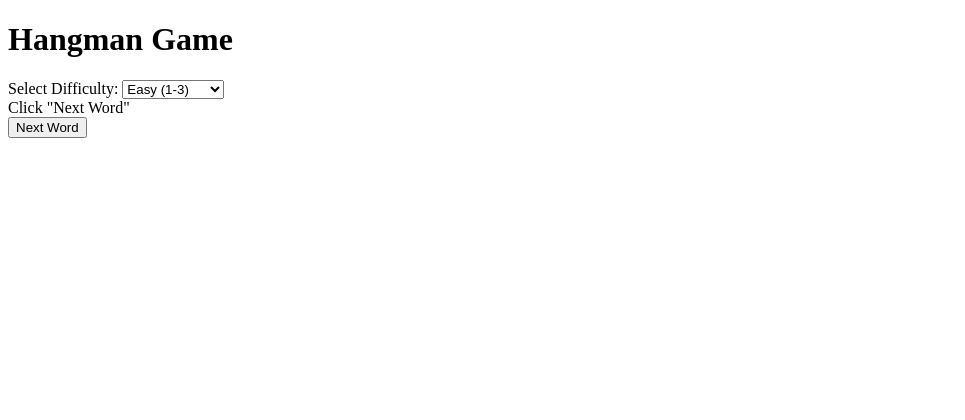
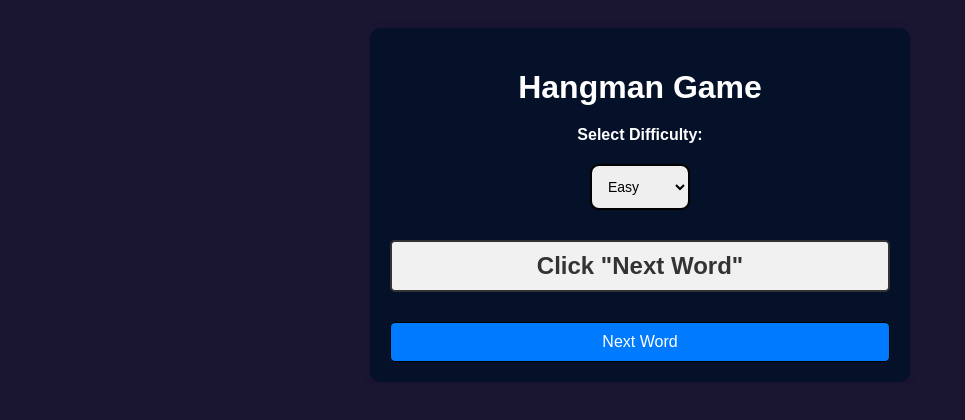
Before and after one commit to Sage-Nwanne/Spaceman, a plain HTML site: page index.html in a window 1280 px wide. Shown: the whole page, without its empty margins (0-965 px from the left). Drawn offline with Linux system fonts and the light colour scheme.

Commit message:
added css html and more js

```diff
--- a/css/style.css
+++ b/css/style.css
@@ -0,0 +1,87 @@
+
+body {
+    font-family: Arial, sans-serif;
+    text-align: center;
+    padding: 20px;
+    background-color: #1a1531;
+    /* background-image: ; */
+}
+
+/* Container Box */
+.container {
+    display: flex;
+    flex-direction: column;
+    /* justify-content: center; */
+    max-width: 500px;
+    margin: auto;
+    background: #051129;
+    padding: 20px;
+    border-radius: 10px;
+    box-shadow: 0 0 10px rgba(0, 0, 0, 0.1);
+}
+
+/* Title */
+h1 {
+    margin-bottom: 10px;
+    color: #ffffff;
+}
+
+label {
+    color:white
+}
+
+
+
+select {
+    padding: 12px;
+    font-size: 14px;
+    border: 2px solid #000000;
+    border-radius: 9px;
+    margin-bottom: 10px;
+    margin-left: 200px;
+    margin-top: 20px;
+    max-width: 100px;
+    justify-content: center;
+}
+
+
+/*  Dropdown menu */
+label {
+    font-size: 16px;
+    font-weight: bold;
+    display: block;
+    margin-top: 10px;
+}
+
+
+#word-display {
+    font-size: 24px;
+    font-weight: bold;
+    color: #333;
+    margin: 20px 0;
+    padding: 10px;
+    border: 2px solid #333;
+    display: inline-block;
+    min-width: 150px;
+    background-color: #f1f1f1;
+    border-radius: 5px;
+}
+
+
+button {
+    padding: 10px 15px;
+    font-size: 16px;
+    border: 1px solid #000000;
+    background: #007bff;
+    color: white;
+    cursor: pointer;
+    border-radius: 5px;
+    margin-top: 10px;
+    /* transition: background 0.3s ease; */
+}
+
+button:hover {
+    background: #0056b3;
+    border: #000000;
+    border-radius: 10px;
+}
--- a/index.html
+++ b/index.html
@@ -13,9 +13,9 @@
         <label for="difficulty-select">Select Difficulty:</label>
 
         <select id="difficulty-select">
-            <option value="easy">Easy (1-3)</option>
-            <option value="medium">Medium (4-6)</option>
-            <option value="hard">Hard (7-10)</option>
+            <option value="easy">Easy</option>
+            <option value="medium">Medium </option>
+            <option value="hard">Hard</option>
         </select>
 
         <div id="word-display">Click "Next Word"</div>
```
Also changed, not shown: app.js (+65 -0 lines).
